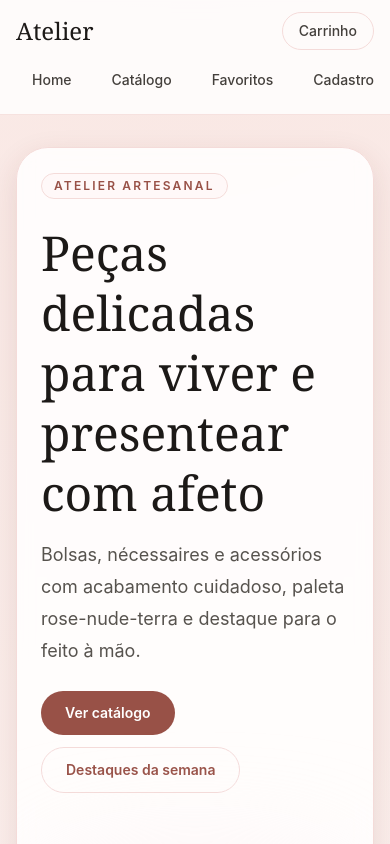
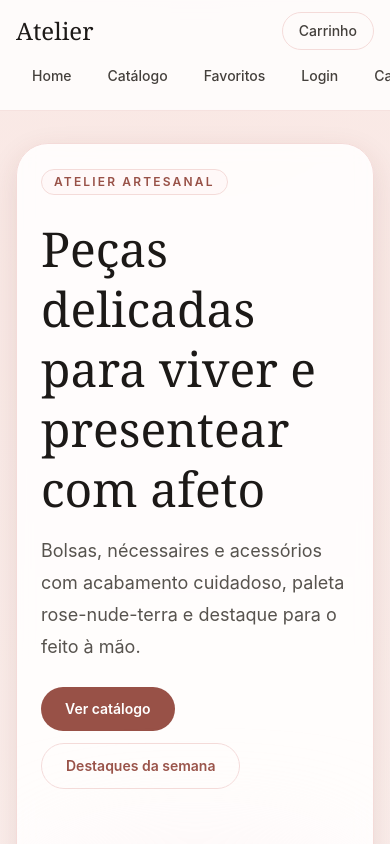
Before and after one commit to CaioNunes1/atelier, a React (Vite) app in the folder apps/web/: page / in a window 390 px wide. Shown: the top 844 px of the page. Built offline with nearby package versions, Linux system fonts and the light colour scheme; no server answers.

Commit message:
fix:fix header at desktop version, to be more centralized

```diff
--- a/apps/web/src/App.tsx
+++ b/apps/web/src/App.tsx
@@ -43,44 +43,30 @@ function AppShell() {
     <div className="min-h-screen overflow-x-hidden bg-[radial-gradient(circle_at_top,_rgba(248,228,224,0.85),_transparent_35%),linear-gradient(180deg,_#fffaf8_0%,_#fffdfd_100%)] text-stone-700">
       <header className="sticky top-0 z-20 border-b border-roseartisan-200/80 bg-white/80 backdrop-blur">
         <div className="container-page py-3">
-          <div className="flex items-center justify-between gap-3">
-            <Link to="/" className="font-display text-2xl text-stone-900">
+
+          {/* Desktop — tudo em uma linha */}
+          <div className="hidden sm:flex items-center justify-between gap-4">
+            <Link to="/" className="font-display text-2xl text-stone-900 shrink-0">
               Atelier
             </Link>
-            <CartIcon totalItems={cart.total_items} onClick={() => setCartOpen(true)} />
-          </div>
 
-          <nav className="-mx-4 mt-3 overflow-x-auto px-4 sm:mx-0 sm:px-0">
-            <div className="flex w-max items-center gap-2 pb-1 text-sm font-medium">
-              <Link to="/" className={navLinkClass}>
-                Home
-              </Link>
-              <Link to="/catalog" className={navLinkClass}>
-                Catálogo
-              </Link>
-              <Link to="/profile/favorites" className={navLinkClass}>
-                Favoritos
-              </Link>
+            <nav className="flex items-center gap-1 text-sm font-medium">
+              <Link to="/" className={navLinkClass}>Home</Link>
+              <Link to="/catalog" className={navLinkClass}>Catálogo</Link>
+              <Link to="/profile/favorites" className={navLinkClass}>Favoritos</Link>
 
               {!isAuthenticated && (
                 <>
-                  <Link to="/cadastro" className={navLinkClass}>
-                    Cadastro
-                  </Link>
-                  <Link to="/login" className={navLinkClass}>
-                    Login
-                  </Link>
+                  <Link to="/login" className={navLinkClass}>Login</Link>
+                  <Link to="/cadastro" className={navLinkClass}>Cadastro</Link>
                 </>
               )}
 
               {isAuthenticated && (
                 <>
-                  <Link to="/profile/orders" className={navLinkClass}>
-                    Pedidos
-                  </Link>
+                  <Link to="/profile/orders" className={navLinkClass}>Pedidos</Link>
                   <button
                     type="button"
-                    // eslint-disable-next-line @typescript-eslint/no-misused-promises
                     onClick={() => logout()}
                     className="shrink-0 whitespace-nowrap rounded-full px-4 py-2 text-roseartisan-700 transition hover:bg-roseartisan-50 hover:text-roseartisan-800"
                   >
@@ -88,8 +74,49 @@ function AppShell() {
                   </button>
                 </>
               )}
+            </nav>
+
+            <CartIcon totalItems={cart.total_items} onClick={() => setCartOpen(true)} />
+          </div>
+
+          {/* Mobile — logo + carrinho em cima, nav scrollável embaixo */}
+          <div className="sm:hidden">
+            <div className="flex items-center justify-between">
+              <Link to="/" className="font-display text-2xl text-stone-900">
+                Atelier
+              </Link>
+              <CartIcon totalItems={cart.total_items} onClick={() => setCartOpen(true)} />
             </div>
-          </nav>
+
+            <nav className="-mx-4 mt-2 overflow-x-auto px-4">
+              <div className="flex w-max items-center gap-1 pb-1 text-sm font-medium">
+                <Link to="/" className={navLinkClass}>Home</Link>
+                <Link to="/catalog" className={navLinkClass}>Catálogo</Link>
+                <Link to="/profile/favorites" className={navLinkClass}>Favoritos</Link>
+
+                {!isAuthenticated && (
+                  <>
+                    <Link to="/login" className={navLinkClass}>Login</Link>
+                    <Link to="/cadastro" className={navLinkClass}>Cadastro</Link>
+                  </>
+                )}
+
+                {isAuthenticated && (
+                  <>
+                    <Link to="/profile/orders" className={navLinkClass}>Pedidos</Link>
+                    <button
+                      type="button"
+                      onClick={() => logout()}
+                      className="shrink-0 whitespace-nowrap rounded-full px-4 py-2 text-roseartisan-700 transition hover:bg-roseartisan-50 hover:text-roseartisan-800"
+                    >
+                      Sair
+                    </button>
+                  </>
+                )}
+              </div>
+            </nav>
+          </div>
+
         </div>
       </header>
 
```
